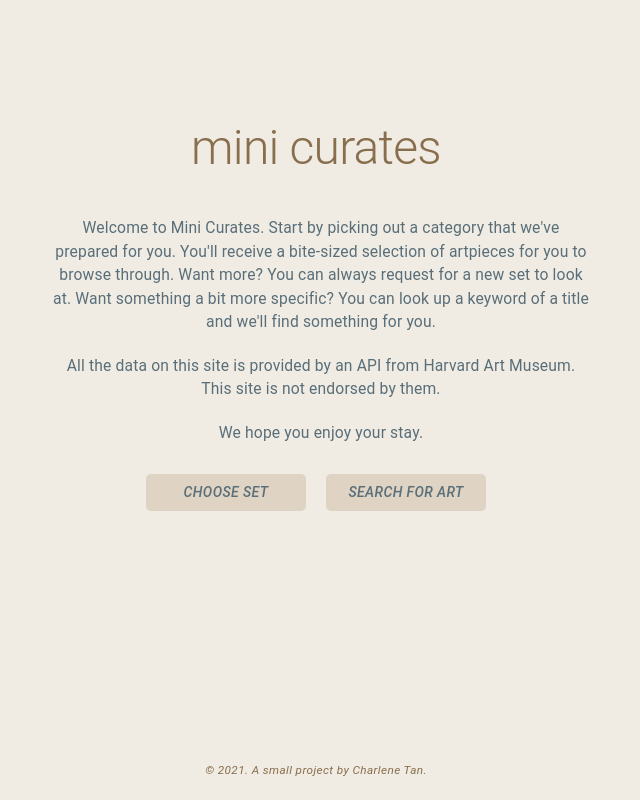
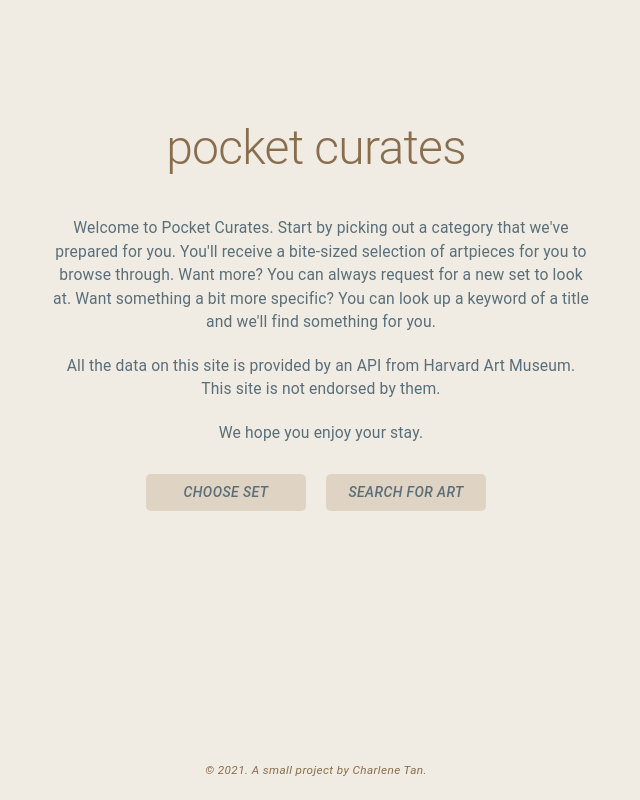
Before and after one commit to tanwsc/MuseumSiteProject, a React (Create React App) app: page / in a window 1280 px wide. Shown: the whole page, without its empty margins (324-964 px from the left). Built offline with nearby package versions, Linux system fonts and the light colour scheme.

Commit message:
editing markdown

```diff
--- a/src/Components/Home.js
+++ b/src/Components/Home.js
@@ -9,10 +9,10 @@ const Home = ({ style }) => {
   return (
     <Container maxWidth="sm">
       <Typography variant="h1" className={style.typoHeaders}>
-        mini curates
+        pocket curates
       </Typography>
       <Typography variant="body1" className={style.typoBody}>
-        Welcome to Mini Curates. Start by picking out a category that we've
+        Welcome to Pocket Curates. Start by picking out a category that we've
         prepared for you. You'll receive a bite-sized selection of artpieces for
         you to browse through. Want more? You can always request for a new set
         to look at. Want something a bit more specific? You can look up a
```
Also changed, not shown: 1 other file (tests, documents, lock files or other folders).
